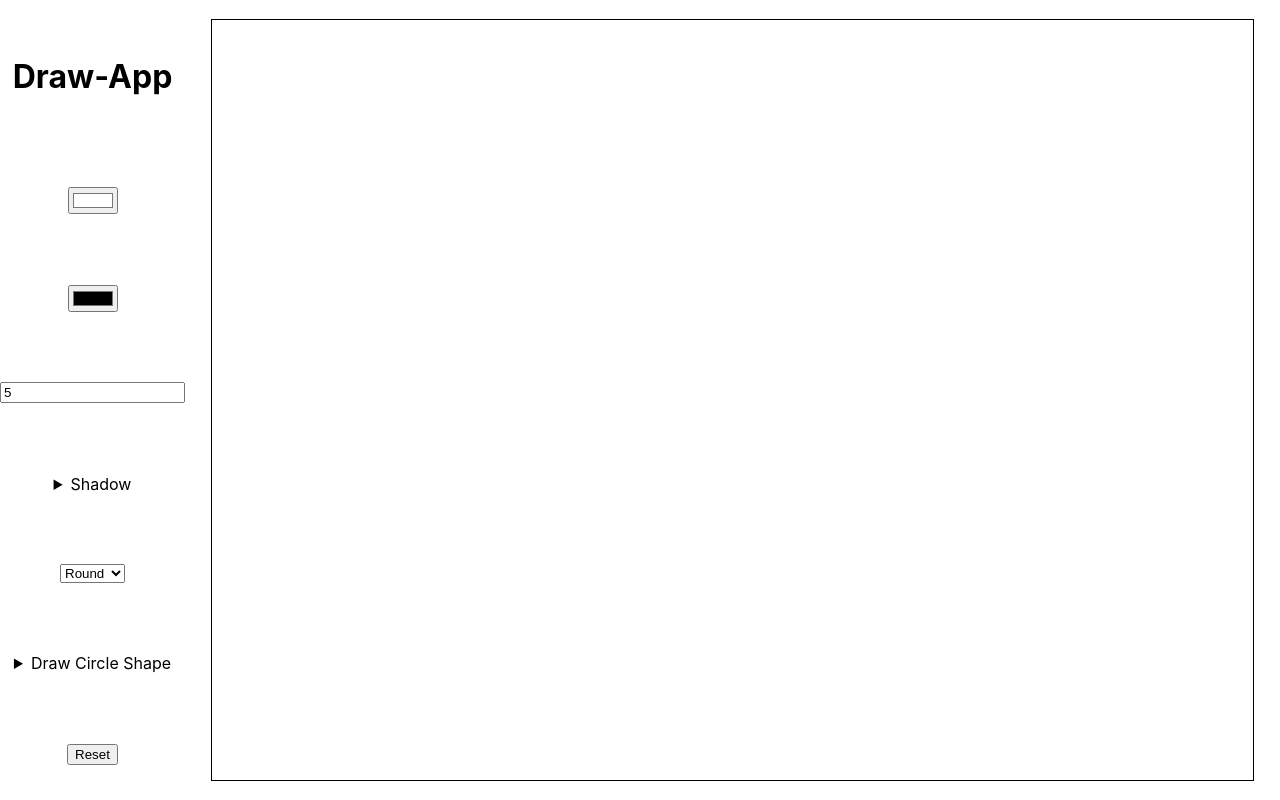
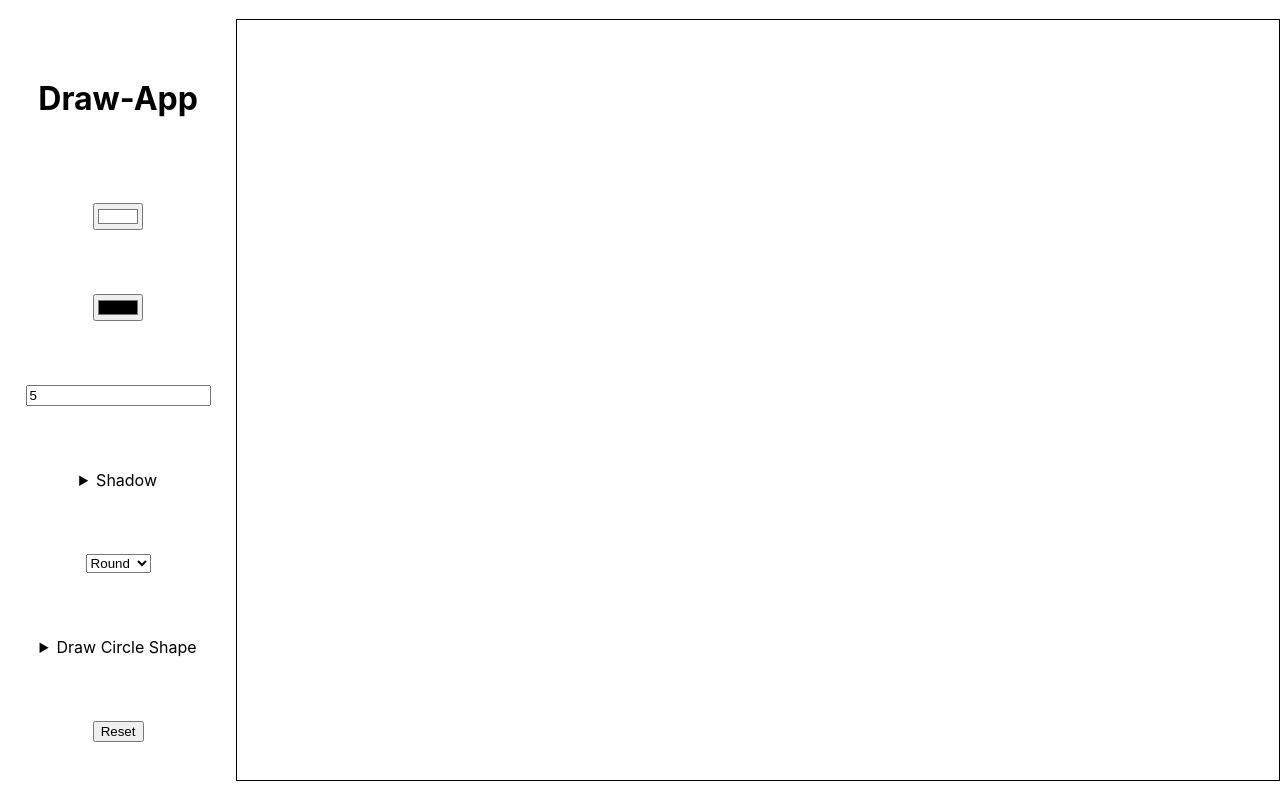
Before and after one commit to asdt560/drawing, a React (Create React App) app: page / in a window 1280 px wide. Built offline with nearby package versions, Linux system fonts and the light colour scheme.

Commit message:
Adjust margins

```diff
--- a/src/App.css
+++ b/src/App.css
@@ -49,11 +49,13 @@
   flex-direction: column;
   align-items: center;
   justify-content: space-around;
+  padding: 2%;
 }
 
 .canvasholder{
   border: 1px solid black;
-  margin: 2%;
+  margin-top: 2%;
+  margin-bottom: 2%;
   height: 95%;
   width: 95%;
   align-self: center;
```
